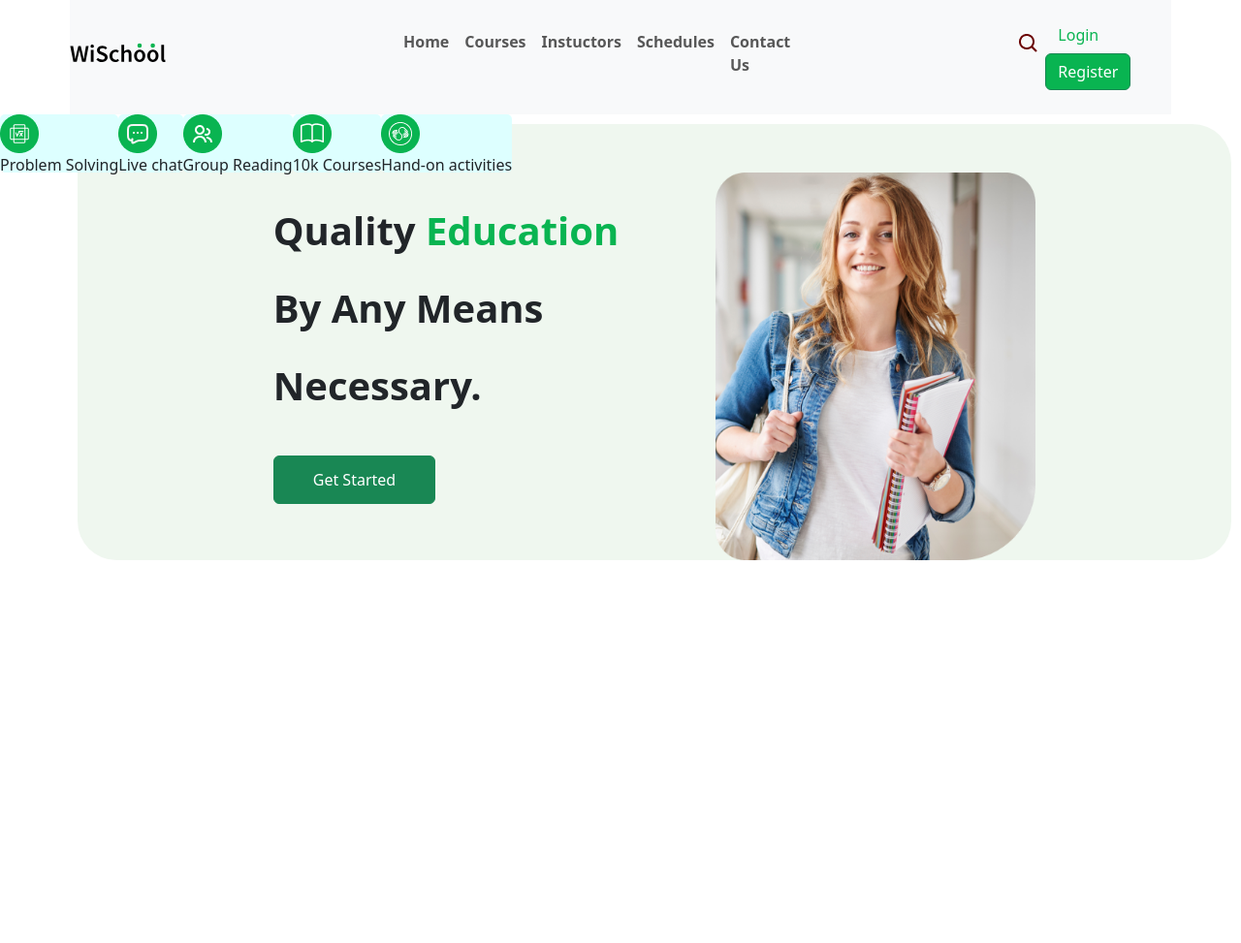
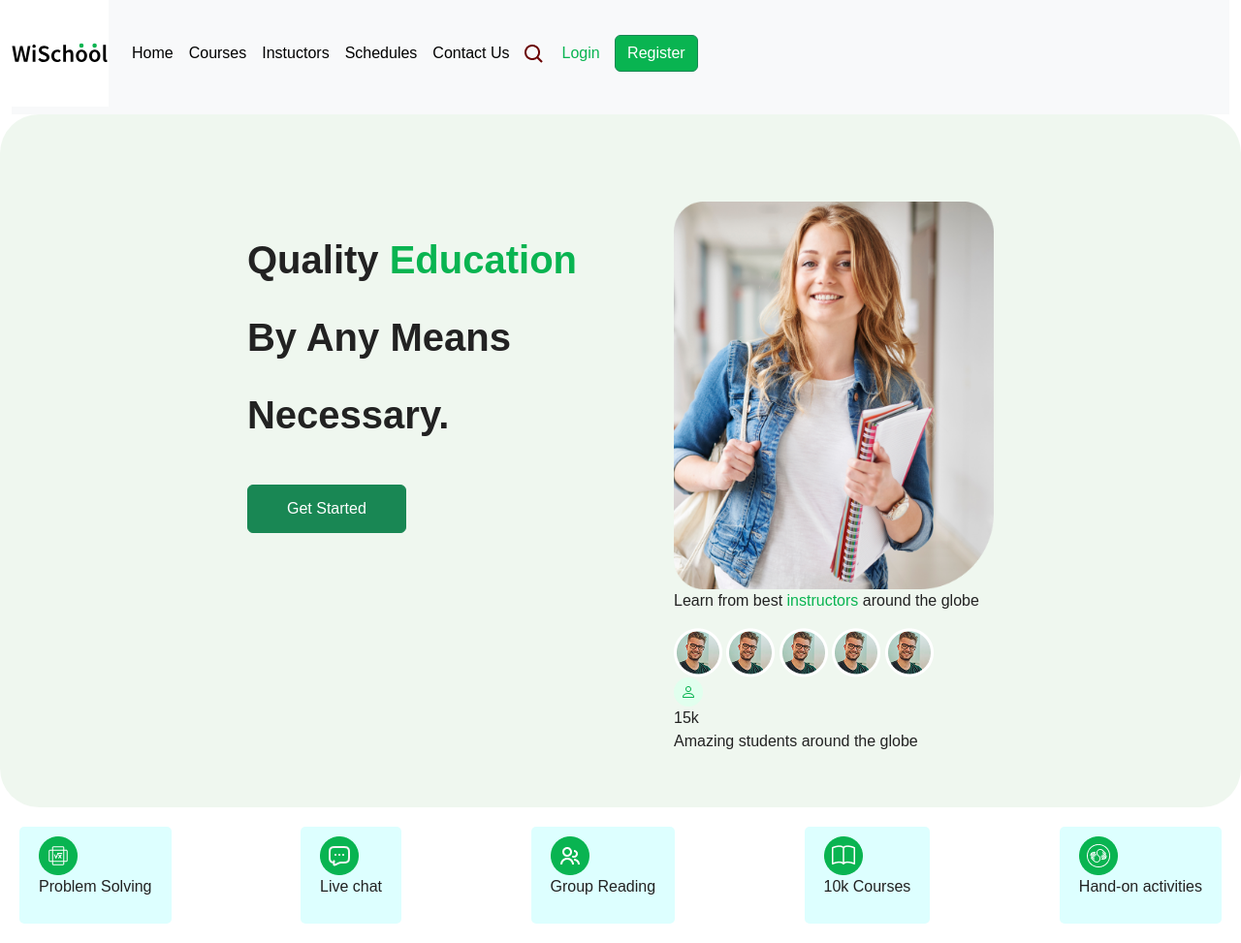
Before and after one commit to SandeshKumar503/Wischool, a plain HTML site: page index.html in a window 1280 px wide. Shown: the whole page at 97% size. Before the commit the page ends 800 px from the top, so only its background shows below. Drawn offline with nearby package versions, Linux system fonts and the light colour scheme.

Commit message:
navbar complete button complete

```diff
--- a/index.html
+++ b/index.html
@@ -11,12 +11,12 @@
 <body>
   <div class="container-fluid">
   <nav class="navbar margin navbar-expand-lg bg-body-tertiary">
-      <a class="navbar-brand" href="#"><img src="/layout/Images/Text images/Group 177.svg" alt="" height="100px" width="100px"></a>
+      <a class="navbar-brand navi" href="#"><img src="/layout/Images/Text images/Group 177.svg" alt="" height="100px" width="100px"></a>
       <button class="navbar-toggler" type="button" data-bs-toggle="collapse" data-bs-target="#navbarNav" aria-controls="navbarNav" aria-expanded="false" aria-label="Toggle navigation">
         <span class="navbar-toggler-icon"></span>
       </button>
       <div class="collapse navbar-collapse" id="navbarNav">
-        <ul class="navbar-nav pad">
+        <ul class="navbar-nav link">
           <li class="nav-item">
             <a class="nav-link anchor" aria-current="page" href="#">Home</a>
           </li>
@@ -51,30 +51,44 @@
     </div>
     <div class="im">
       <img src="/layout/Images/Png/Frame.png" alt="" height="400px" width="330px">
+      <div class="fix">
+        <p>Learn from best <span>instructors</span> around the globe</p>
+        <img src="/layout/Images/Png/profile.png" alt="">
+        <img src="/layout/Images/Png/profile.png" alt="">
+        <img src="/layout/Images/Png/profile.png" alt="">
+        <img src="/layout/Images/Png/profile.png" alt="">
+        <img src="/layout/Images/Png/profile.png" alt="">
+      </div>
+      <div class="fir">
+        <img src="/layout/Images/Png/Frame1.png" alt="">
+        <p>15k <br> Amazing students around the globe</p>
+      </div>
     </div>
   </div>
+  <section>
   <div class="bx">
-    <div class="box1">
+    <div class="box">
       <img src="/layout/Images/Icon/problemsolving.png" alt="" height="40px" width="40px">
       <p>Problem Solving</p>
     </div>
-    <div class="box2">
+    <div class="box">
       <img src="/layout/Images/Icon/livechat.png" alt="" height="40px" width="40px">
       <p>Live chat</p>
     </div>
-    <div class="box3">
+    <div class="box">
       <img src="/layout/Images/Icon/groupreading.png" alt="" height="40px" width="40px">
       <p>Group Reading</p>
     </div>
-    <div class="box4">
+    <div class="box">
       <img src="/layout/Images/Icon/10kcourses.png" alt="" height="40px" width="40px">
       <p>10k Courses</p>
     </div>
-    <div class="box5">
+    <div class="box">
       <img src="/layout/Images/Icon/handonactivity.png" alt="" height="40px" width="40px">
       <p>Hand-on activities</p>
     </div>
   </div>
+</section>
     <script src="https://cdn.jsdelivr.net/npm/bootstrap@5.3.5/dist/js/bootstrap.bundle.min.js"
       integrity="sha384-k6d4wzSIapyDyv1kpU366/PK5hCdSbCRGRCMv+eplOQJWyd1fbcAu9OCUj5zNLiq"
       crossorigin="anonymous"></script>
--- a/layout/Css/style.css
+++ b/layout/Css/style.css
@@ -3,47 +3,63 @@
   padding: 0px;
 }
 
+body {
+  font-family: Arial, Helvetica, sans-serif;
+  background-color: #fff;
+  color: #222;
+}
+
 .container {
-  width: 100%;
-  height: 20px;
   justify-content: center;
   align-items: center;
+  margin-left: 60px;
+  margin-right: 60px;
 }
 
-.text {
-  color: #09b451;
-  font-weight: 500;
+.navi{
+  display: flex;
+  justify-content: space-between;
+  align-items: center;
+  background-color: #fff;
 }
 
 .anchor {
   font-weight: 700;
 }
 
+link{
+  display: flex;
+  list-style: none;
+}
+
 .margin {
   border: none;
   padding-top: 0px;
   margin-top: 0px;
-  margin-left: 60px;
-  margin-right: 60px;
 }
 
-.pad {
-  padding-left: 70px;
-  margin-left: 150px;
+.link a{
+  text-decoration: none;
+  color: #000000;
+  font-weight: 500;
 }
+
+.text {
+  color: #09b451;
+  font-weight: 500;
+  text-decoration: none;
+  padding: 5px 10px;
+}
+
 
 .back {
   background-color: #09b451;
   font-weight: 500;
 }
 
-.Frame {
-  width: 1190px;
-  height: 450px;
+.Frame{
   display: flex;
-  position: absolute;
-  margin-top: 10px;
-  margin-left: 80px;
+  padding: 40px 50px;
   justify-content: center;
   background-color: rgba(0, 128, 0, 0.062);
   border-radius: 40px;
@@ -85,44 +101,14 @@ h2 {
 }
 
 .bx {
-  width: 1227px;
-  height: 60px;
   display: flex;
-  position: absolute;
-  flex-direction: row;
+  justify-content: space-between;
+  padding: 20px 20px;
+  background-color: #ffffff;
 }
 
-.box1 {
+.box{
   background-color: #ddffff;
-  width: 220;
-  height: 60;
   border-radius: 5px;
+  padding: 10px 20px;
 }
-
-.box2 {
-  background-color: #ddffff;
-  width: 220;
-  height: 60;
-  border-radius: 5px;
-}
-
-.box3 {
-  background-color: #ddffff;
-  width: 220;
-  height: 60;
-  border-radius: 5px;
-}
-
-.box4 {
-  background-color: #ddffff;
-  width: 220;
-  height: 60;
-  border-radius: 5px;
-}
-
-.box5 {
-  background-color: #ddffff;
-  width: 220;
-  height: 60;
-  border-radius: 5px;
-}
```
Also changed, not shown: layout/Images/Png/Frame1.png (added), layout/Images/Png/profile.png (added).
